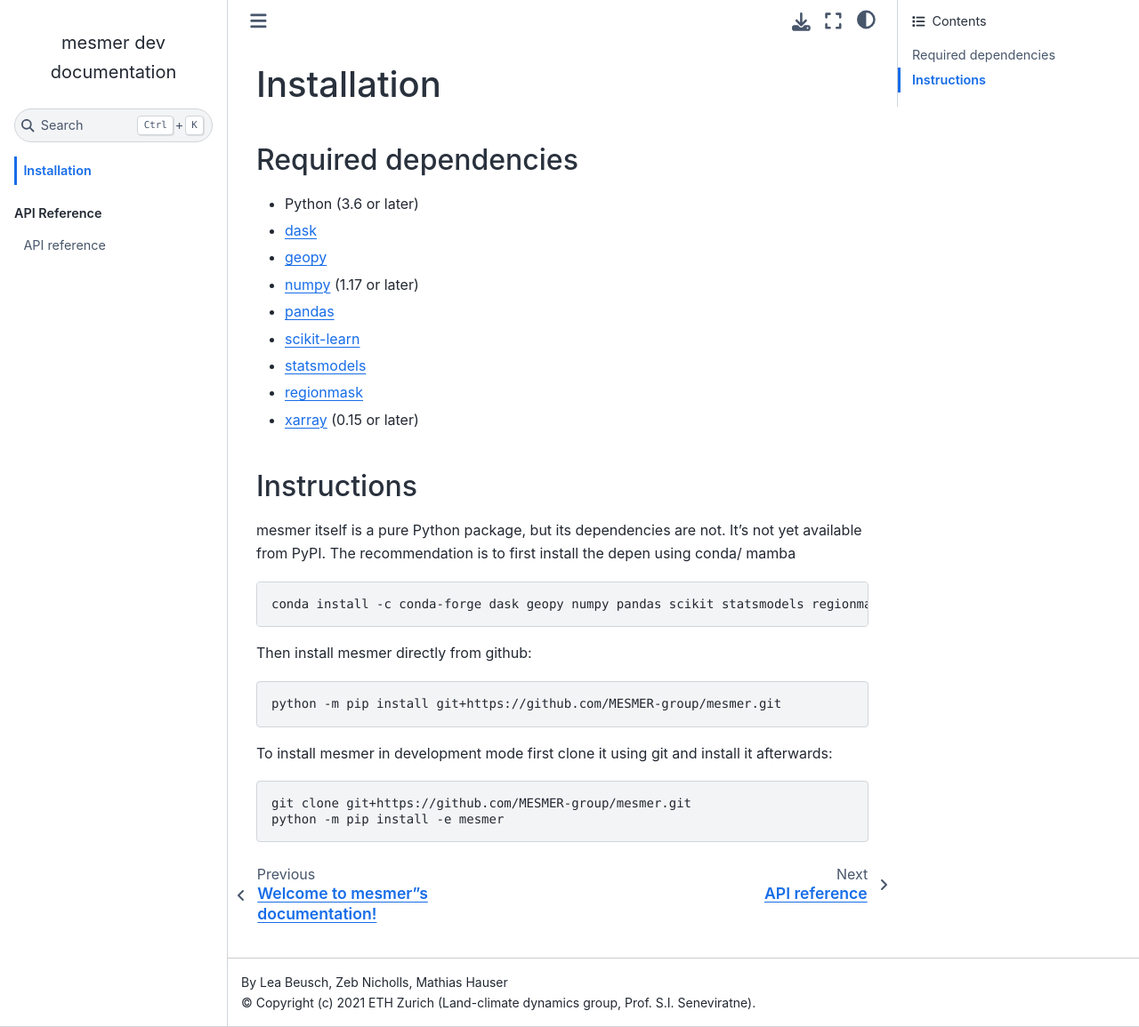
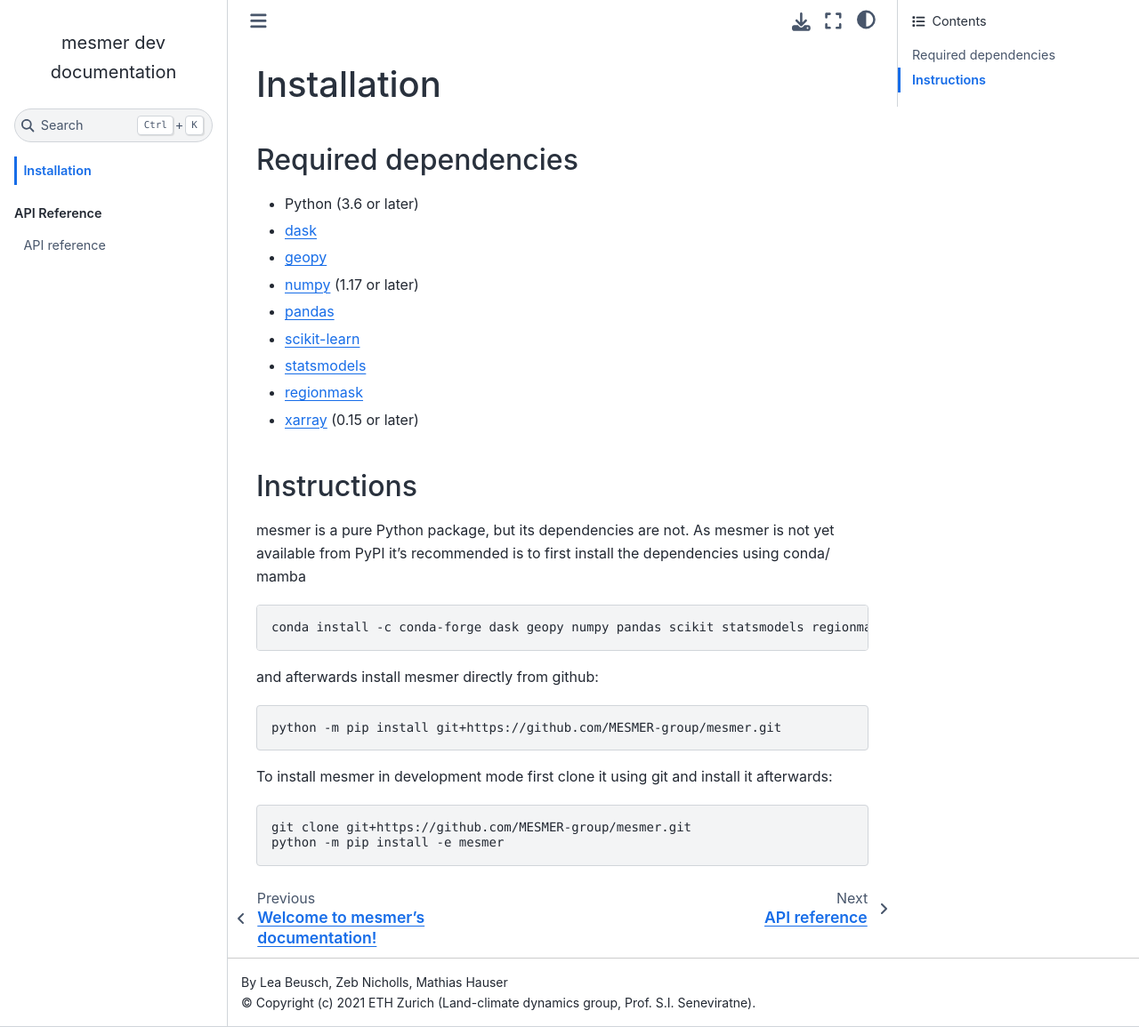
Before and after one commit to MESMER-group/mesmer, a Sphinx documentation site: the page built from doc/source/installation.rst, in a window 1280 px wide and 1155 px high. Shown: the whole window at 89% size. Built offline with Sphinx 7.4.7 and the Sphinx Book theme 1.1.4, drawn with Linux system fonts in a browser that asks for light colours.

Commit message:
Apply suggestions from code review

```diff
--- a/doc/source/api.rst
+++ b/doc/source/api.rst
@@ -4,7 +4,7 @@
 API reference
 #############
 
-This page provides an auto-generated summary of mesmers" API.
+This page provides an auto-generated summary of mesmers' API.
 
 
 Top-level functions
--- a/doc/source/conf.py
+++ b/doc/source/conf.py
@@ -28,9 +28,7 @@
 
 # -- General configuration ---------------------------------------------------
 
-# Add any Sphinx extension module names here, as strings. They can be
-# extensions coming with Sphinx (named "sphinx.ext.*") or your custom
-# ones.
+# add sphinx extension modules
 extensions = [
     "sphinx.ext.autodoc",
     "sphinx.ext.autosummary",
@@ -53,8 +51,6 @@
 napoleon_numpy_docstring = True
 napoleon_use_param = False
 napoleon_use_rtype = False
-napoleon_custom_sections = ["Assumptions"]
-napoleon_custom_sections = [("Returns", "params_style")]
 
 # napoleon_use_ivar = True
 # napoleon_use_admonition_for_notes = True
@@ -76,12 +72,6 @@
 # The theme to use for HTML and HTML Help pages.  See the documentation for
 # a list of builtin themes.
 #
-# on_rtd = os.environ.get("READTHEDOCS", None) == "True"
-# if not on_rtd:
-#     import sphinx_rtd_theme
-#
-#     html_theme = "sphinx_rtd_theme"
-#     html_theme_path = [sphinx_rtd_theme.get_html_theme_path()]
 
 html_theme = "sphinx_rtd_theme"
 html_theme = "sphinx_book_theme"
--- a/doc/source/index.rst
+++ b/doc/source/index.rst
@@ -3,7 +3,7 @@
    You can adapt this file completely to your liking, but it should at least
    contain the root `toctree` directive.
 
-Welcome to mesmer"s documentation!
+Welcome to mesmer's documentation!
 ==================================
 
 .. toctree::
--- a/doc/source/installation.rst
+++ b/doc/source/installation.rst
@@ -17,14 +17,14 @@
 Instructions
 ------------
 
-mesmer itself is a pure Python package, but its dependencies are not. It's not yet
-available from PyPI. The recommendation is to first install the depen using conda/ mamba
+mesmer is a pure Python package, but its dependencies are not. As mesmer is not yet
+available from PyPI it's recommended is to first install the dependencies using conda/ mamba
 
 .. code-block:: bash
 
     conda install -c conda-forge dask geopy numpy pandas scikit statsmodels regionmask xarray
 
-Then install mesmer directly from github:
+and afterwards install mesmer directly from github:
 
 .. code-block:: bash
 
```
